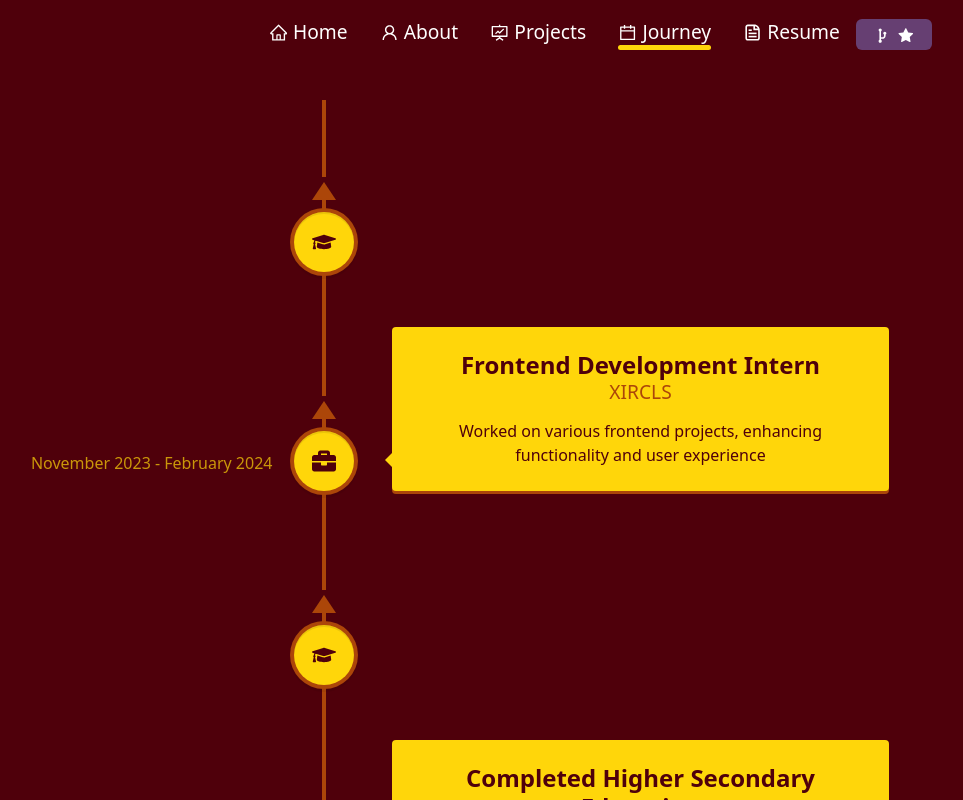
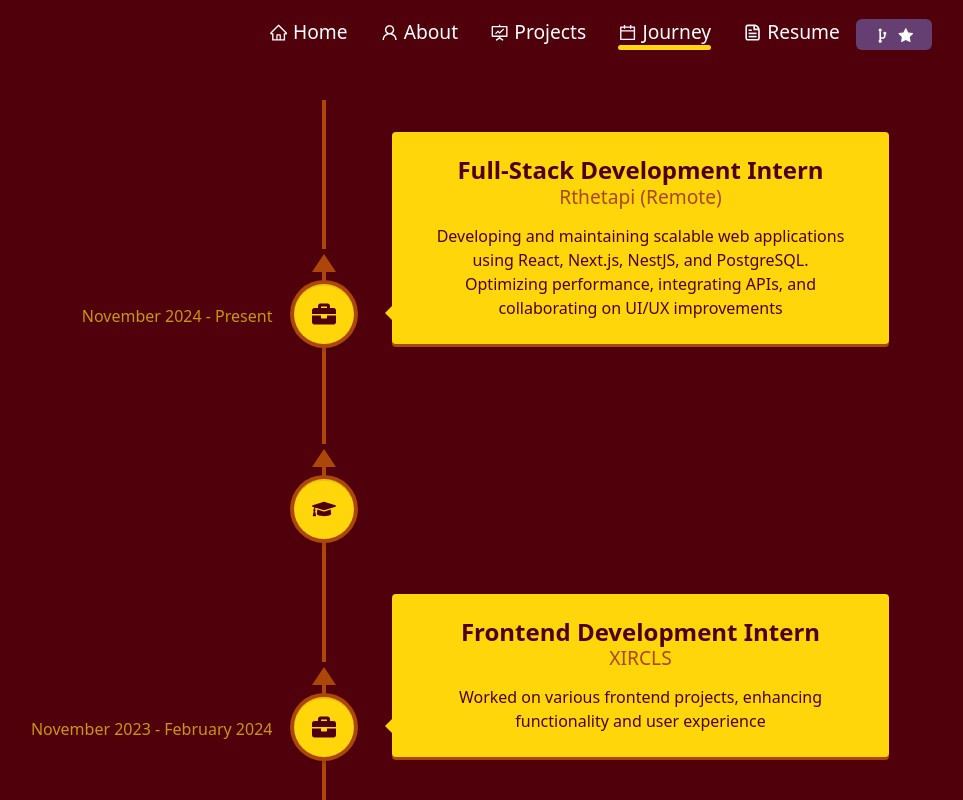
Before and after one commit to vin51435/MyPortfolio1, a React (Create React App) app: page /journey in a window 1280 px wide. Shown: the top 800 px of the page, without its empty margins (316-1279 px from the left). Built offline with nearby package versions, Linux system fonts and the light colour scheme.

Commit message:
Update Journey.js
Added Rtheapi intern Info

```diff
--- a/src/components/Journey/Journey.js
+++ b/src/components/Journey/Journey.js
@@ -76,6 +76,18 @@ const CareerLadder = ({ toggleLoading }) => {
           <h4 className="vertical-timeline-element-subtitle">Master's in Computer Science</h4>
           <p>Currently pursuing a Master's in Computer Science</p>
         </VerticalTimelineElement>
+        <VerticalTimelineElement
+          className="vertical-timeline-element--work"
+          contentStyle={{ background: primaryColor, color: tertiaryColor }}
+          contentArrowStyle={{ borderRight: `7px solid ${primaryColor}` }}
+          date="November 2024 - Present"
+          iconStyle={{ background: primaryColor, color: tertiaryColor }}
+          icon={<FaBriefcase />}
+        >
+          <h3 className="vertical-timeline-element-title">Full-Stack Development Intern</h3>
+          <h4 className="vertical-timeline-element-subtitle">Rthetapi (Remote)</h4>
+          <p>Developing and maintaining scalable web applications using React, Next.js, NestJS, and PostgreSQL. <br/> Optimizing performance, integrating APIs, and collaborating on UI/UX improvements</p>
+        </VerticalTimelineElement>
       </VerticalTimeline>
 
     </Container>
```
